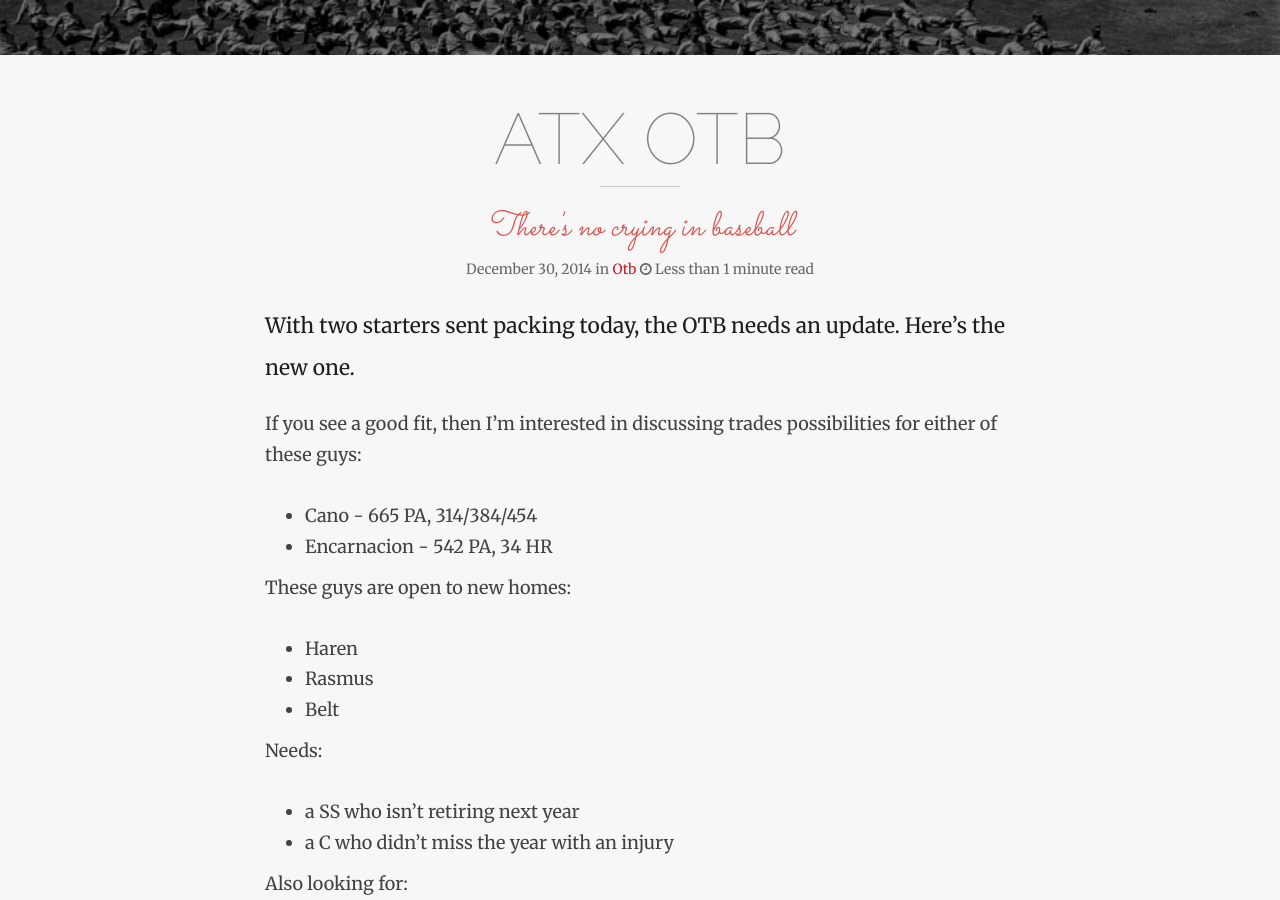
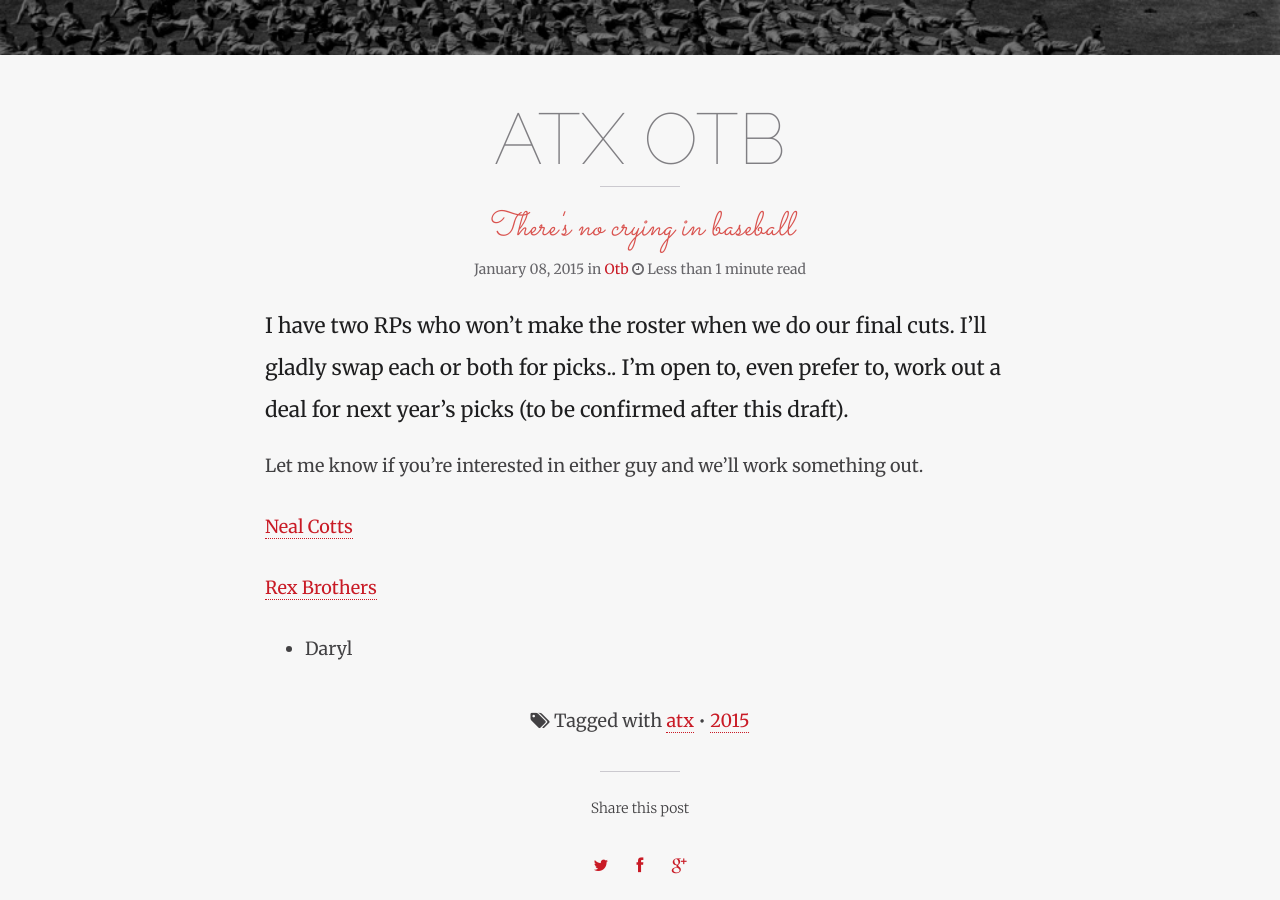
Before and after one commit to ADML1/adml1.github.io, a Jekyll site: the page built from _posts/2015-01-08-atx-otb.md, in a window 1280 px wide and 900 px high, scrolled down 485 px. Built offline with Jekyll 4.4.1, drawn with Linux system fonts in a browser that asks for light colours; nearby versions of some CDN libraries; comment, search, counter and statistics services are not loaded; some of the changed text lies outside the part shown.

Commit message:
ATX OTB and update draft picks.

```diff
--- /dev/null
+++ b/_posts/2015-01-08-atx-otb.md
@@ -0,0 +1,27 @@
+---
+layout: post
+title: ATX OTB
+description: "There's no crying in baseball"
+headline: "Let's make a deal"
+categories: otb
+type:
+tags:
+  - atx
+  - 2015
+imagefeature:
+comments: true
+featured:
+published: true
+modified:
+mathjax:
+---
+
+I have two RPs who won't make the roster when we do our final cuts. I'll gladly swap each or both for picks.. I'm open to, even prefer to, work out a deal for next year's picks (to be confirmed after this draft).
+
+Let me know if you're interested in either guy and we'll work something out.
+
+[Neal Cotts](http://www.baseball-reference.com/players/c/cottsne01.shtml)
+
+[Rex Brothers](http://www.baseball-reference.com/players/b/brothre01.shtml)
+
+ - Daryl
```
Also changed, not shown: draft.md (+6 -6 lines).
